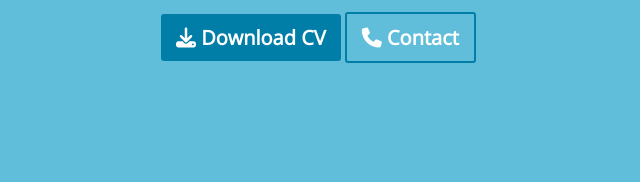
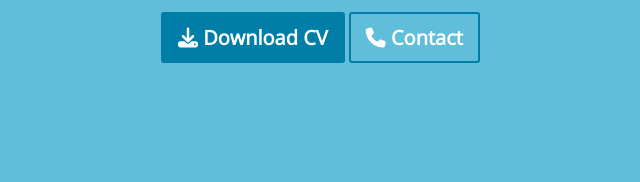
Before and after one commit to mdarifhasnat/my-portfolio, a plain HTML site: page index.html in a window 1280 px wide. Shown: the part 407-589 px from the top of the page, 39-679 px from the left. Drawn offline with nearby package versions, Linux system fonts and the light colour scheme.

Commit message:
little css changed

```diff
--- a/styles/style.css
+++ b/styles/style.css
@@ -76,7 +76,7 @@ nav ul li a{
 
 .top-banner-download-cv-btn{
     background: #007EA7;
-    border: 0;
+    border: 2px solid #007EA7;
     padding: 10px 15px;
     color: white;
     font-weight: 700;
```
